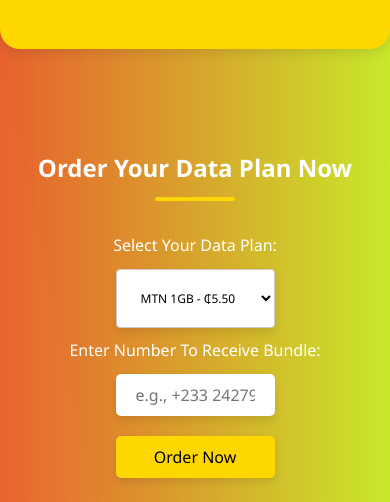
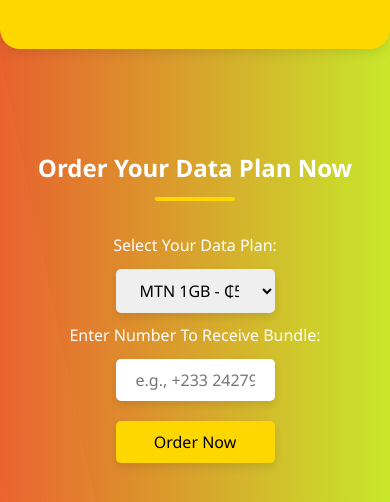
Before and after one commit to youngberry1/Data-Offers, a plain HTML site: page index.html in a window 390 px wide. Shown: the part 596-1098 px from the top of the page. Drawn offline with Linux system fonts and the light colour scheme.

Commit message:
Remove styling for data plan select element and options

```diff
--- a/style.css
+++ b/style.css
@@ -451,28 +451,3 @@ p.recommend {
   height: 200px;
   object-fit:cover
 }
-
-/* Style the select element */
-#data-plan {
-  height: 10vh; /* Set height to 10% of the viewport height */
-  max-height: 7vh; /* Ensure it doesn't exceed 10% of the screen height */
-  overflow-y: auto; /* Enable vertical scrolling if needed */
-  font-size: 14px; /* Adjust font size */
-  border: 1px solid #ccc; /* Add a border */
-  border-radius: 4px; /* Add rounded corners */
-  background-color: #fff; /* Set background color */
-}
-
-/* Style the options inside the select */
-#data-plan option {
-  font-size: 14px; /* Adjust font size */
-  padding: 5px; /* Add padding for better spacing */
-}
-
-/* Add media query for mobile devices */
-@media (max-width: 768px) {
-  #data-plan {
-    height: 8vh; /* Slightly smaller height for mobile */
-    font-size: 12px; /* Adjust font size for smaller screens */
-  }
-}
```
